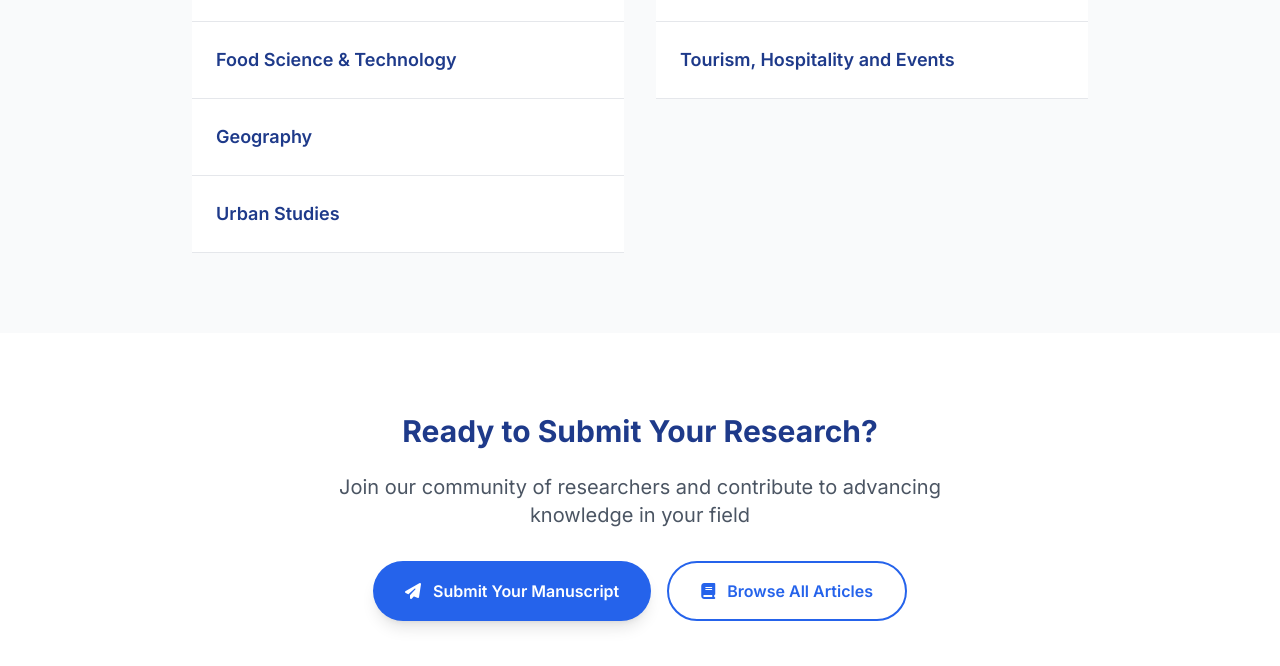
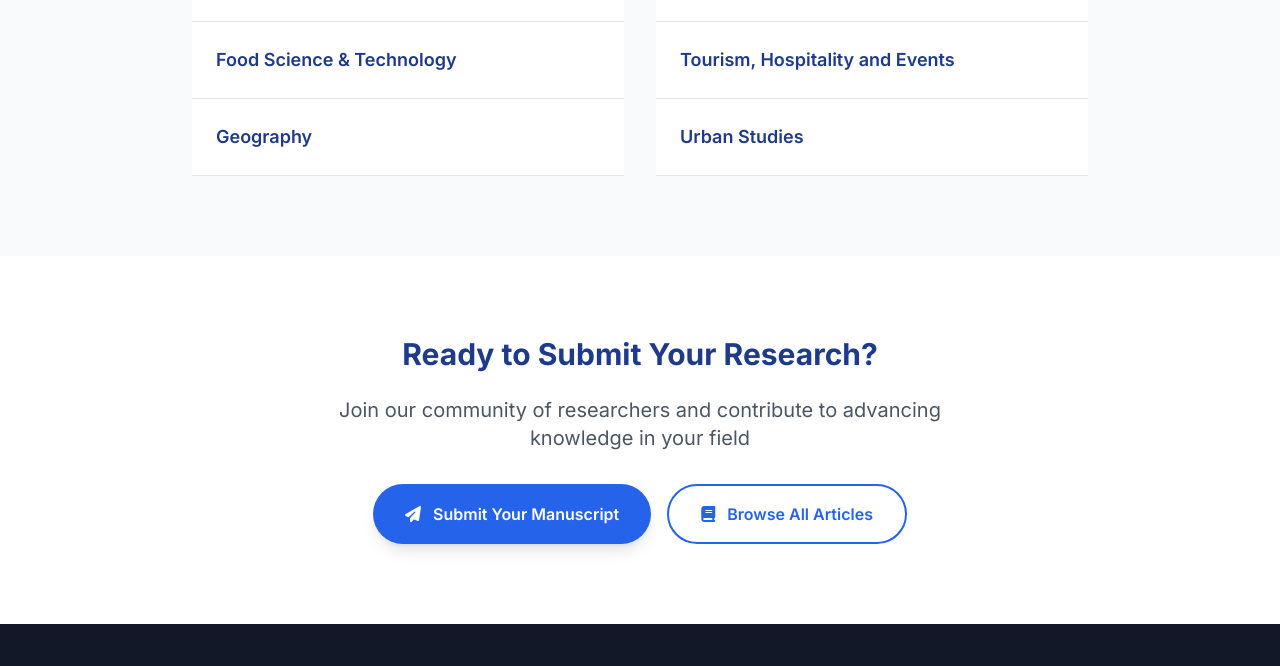
Before and after one commit to txlcodes/csmr-fullstack, a website: page journals.html in a window 1280 px wide. Shown: the part 1745-2411 px from the top of the page. Drawn offline with nearby package versions, Linux system fonts and the light colour scheme.

Commit message:
Move Urban Studies to right column for better balance

```diff
--- a/journals.html
+++ b/journals.html
@@ -216,9 +216,6 @@
                     <div class="discipline-item fade-in-left bg-white p-6 border-b border-gray-200 hover:bg-blue-50">
                         <h3 class="text-lg font-semibold text-blue-900">Geography</h3>
                     </div>
-                    <div class="discipline-item fade-in-left bg-white p-6 border-b border-gray-200 hover:bg-blue-50">
-                        <h3 class="text-lg font-semibold text-blue-900">Urban Studies</h3>
-                    </div>
                 </div>
 
                 <!-- Right Column -->
@@ -264,6 +261,9 @@
                     </div>
                     <div class="discipline-item fade-in-right bg-white p-6 border-b border-gray-200 hover:bg-blue-50">
                         <h3 class="text-lg font-semibold text-blue-900">Tourism, Hospitality and Events</h3>
+                    </div>
+                    <div class="discipline-item fade-in-right bg-white p-6 border-b border-gray-200 hover:bg-blue-50">
+                        <h3 class="text-lg font-semibold text-blue-900">Urban Studies</h3>
                     </div>
                 </div>
             </div>
```
